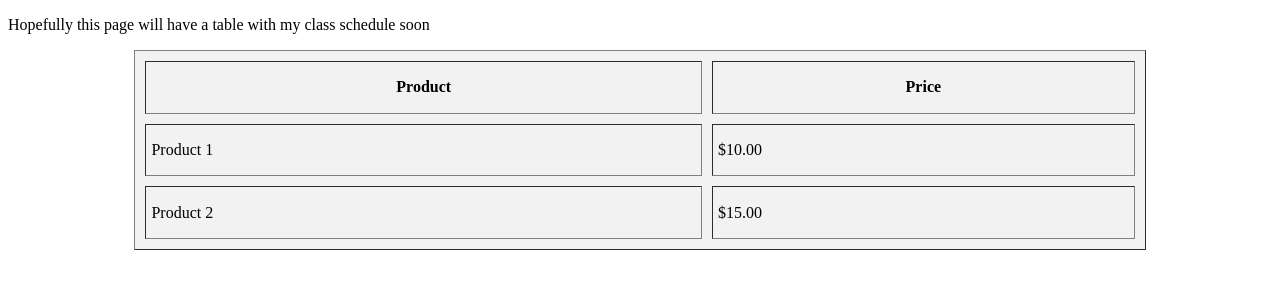
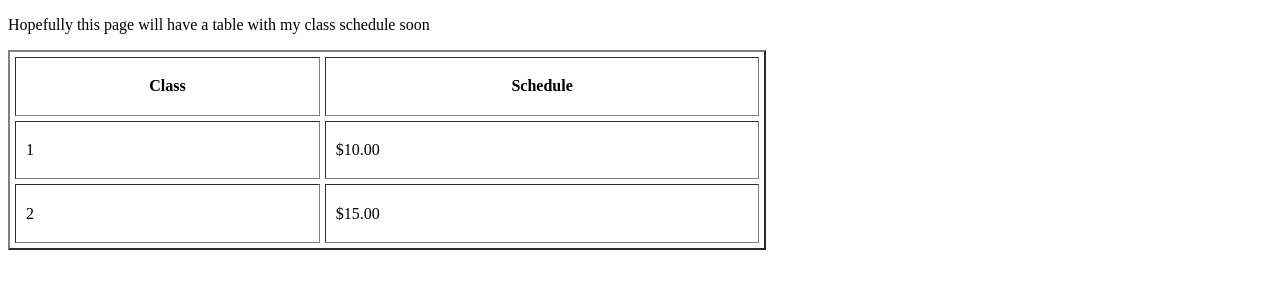
Before and after one commit to peytonwalsh-99/peytonwalsh-99.github.io, a plain HTML site: page practice/schedule.html in a window 1280 px wide. Drawn offline with Linux system fonts and the light colour scheme.

Commit message:
playing with table format

```diff
--- a/practice/schedule.html
+++ b/practice/schedule.html
@@ -5,17 +5,17 @@
 </head>
 <body>
     <p>Hopefully this page will have a table with my class schedule soon</p>
-    <table border="1" cellspacing="10" cellpadding="5" width="80%" height="200" align="center" bgcolor="#f2f2f2">
+    <table border="2" cellspacing="5" cellpadding="10" width="60%" height="200" align="left" >
   <tr>
-    <th>Product</th>
-    <th>Price</th>
+    <th>Class</th>
+    <th>Schedule</th>
   </tr>
   <tr>
-    <td>Product 1</td>
+    <td>1</td>
     <td>$10.00</td>
   </tr>
   <tr>
-    <td>Product 2</td>
+    <td>2</td>
     <td>$15.00</td>
   </tr>
 </table>
```
